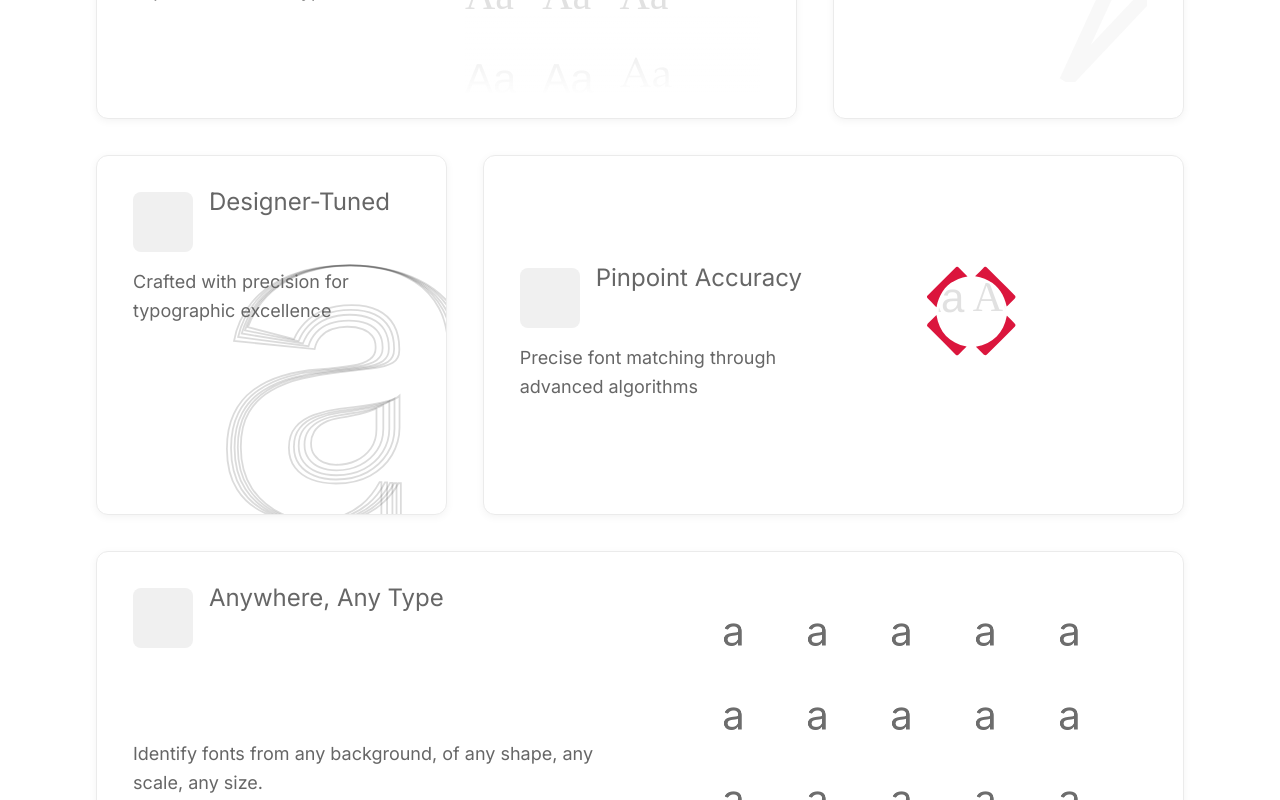
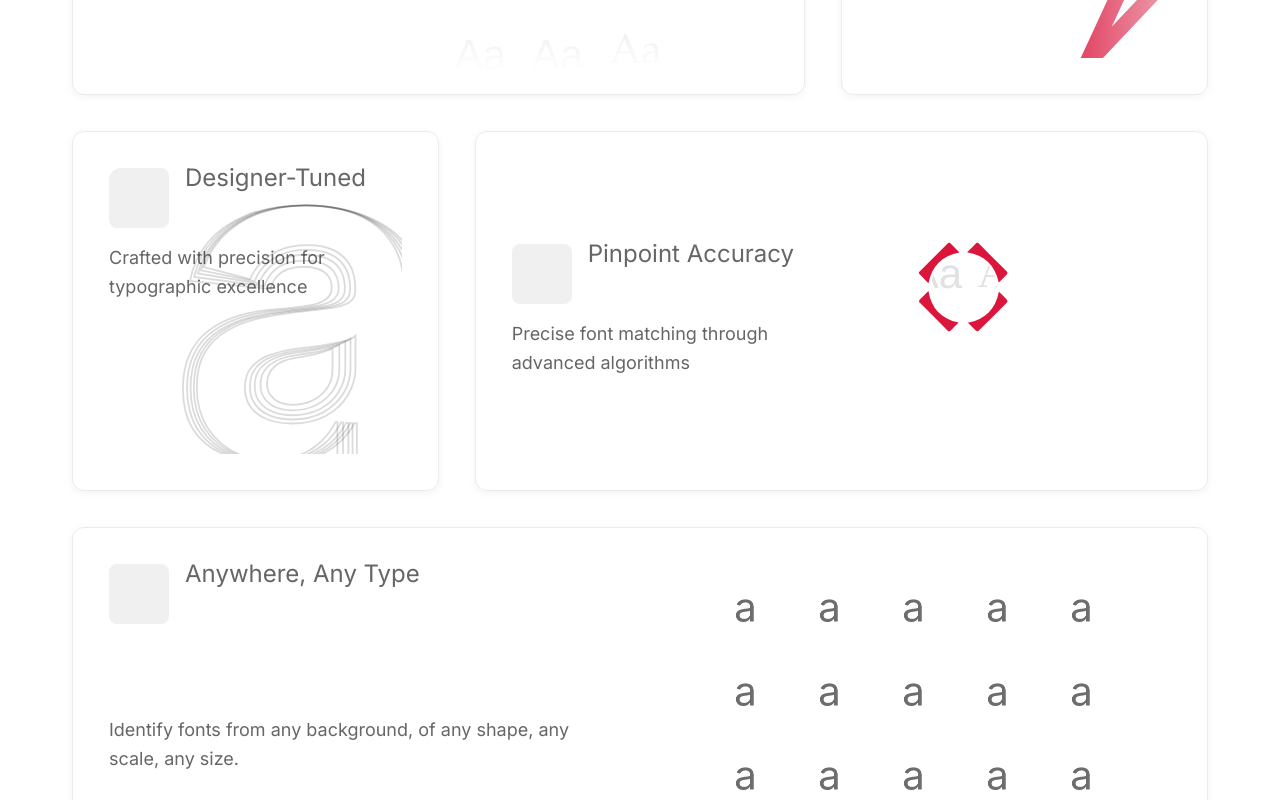
Before and after one commit to ajamous1/my-type.ai, a Next.js app: page / in a window 1280 px wide. Shown: the part 1480-2280 px from the top of the page. Built offline with nearby package versions, Linux system fonts and the light colour scheme.

Commit message:
more responsiveness fixes

```diff
--- a/src/components/landing-page/assets/grid/DesignerTuned.tsx
+++ b/src/components/landing-page/assets/grid/DesignerTuned.tsx
@@ -2,25 +2,23 @@
 
 import styles from '@/styles/BentoGrid.module.css';
 
-
+interface DesignerTunedCardProps {
+  title?: string;
+  description?: string;
+  size?: 'default' | 'small' | 'large' | 'full';
+}
 
 export default function DesignerTunedCard({
-  title = "Designer Tuned",
-  description = "Hover over the letter A to see the effect",
+  title = 'Designer Tuned',
+  description = 'Hover over the letter A to see the effect',
   size = 'default',
-}) {
+}: DesignerTunedCardProps) {
   return (
-    <div className={`${styles.bentoCard} ${styles.designerTunedCard} ${styles[size]}`}>
-    <div className={styles.cardContent}>
-      <div className={styles.cardHeader}>
-        <div className={styles.thumbnail}></div>
-        <h3 className={styles.title}>{title}</h3>
-      </div>
-      <p className={styles.description}>{description}</p>
-    </div>
-
-    <div className={styles.letterBackground}>
-      <svg
+    <div className={`${styles.bentoCard} ${styles[size]}`}>
+      <div className={styles.clippedCard}>
+        {/* SVG Background */}
+        <div className={styles.letterBackground}>
+        <svg
         className={styles.letterSvg}
         xmlns="http://www.w3.org/2000/svg"
         viewBox="0 0 399.15 431.73"
@@ -77,18 +75,18 @@ export default function DesignerTunedCard({
           />
 
 
+          </svg>
+        </div>
 
-
-
-
-
-
-
-
-        </svg>
+        {/* Text Content */}
+        <div className={styles.overlayContent}>
+          <div className={styles.cardHeader}>
+            <div className={styles.thumbnail}></div>
+            <h3 className={styles.title}>{title}</h3>
+          </div>
+          <p className={styles.description}>{description}</p>
+        </div>
       </div>
-
-
     </div>
   );
 }
--- a/src/styles/BentoGrid.module.css
+++ b/src/styles/BentoGrid.module.css
@@ -1,8 +1,9 @@
+/* === CORE LAYOUT AND STRUCTURE === */
+
 .bentoSection {
   width: 100%;
   max-width: 1800px;
   margin: 0 auto;
-  padding: 24px;
   user-select: none;
 }
 
@@ -49,28 +50,33 @@
   margin: 0;
 }
 
-.bentoCard p {
+.bentoCard p,
+.description {
   font-size: 18px;
   color: #666;
   font-family: 'Inter', sans-serif;
   margin: 0;
 }
 
-/* Grid Layouts */
-.desktopGrid {
+.desktopGrid,
+.tabletGrid,
+.mobileGrid {
   display: flex;
   flex-direction: column;
   gap: 36px;
   width: 100%;
 }
 
-.topRow, .bottomRow, .fullWidthRow {
+.topRow,
+.bottomRow,
+.fullWidthRow,
+.twoCol {
   display: grid;
   gap: 36px;
   width: 100%;
 }
 
-.topRow, .bottomRow {
+.topRow {
   grid-template-columns: 2fr 1fr;
 }
 
@@ -82,58 +88,14 @@
   grid-template-columns: 1fr;
 }
 
-.tabletGrid {
-  display: flex;
-  flex-direction: column;
-  gap: 36px;
-  width: 100%;
+.twoCol {
+  grid-template-columns: 1fr 1fr;
 }
 
-.twoCol {
-  display: grid;
-  grid-template-columns: 1fr 1fr;
-  gap: 36px;
-}
-
-/* Tablet specific adjustments */
-@media (max-width: 768px) and (min-width: 501px) {
-  .tabletGrid .large {
-    width: 100%;
-    grid-column: 1 / -1;
-  }
-
-  .tabletGrid .full {
-    width: 100%;
-  }
-
-  .tabletGrid .small {
-    width: 100%;
-    height: 250px;
-    min-height: 250px;
-  }
-
-  /* Fix for Designer-Tuned card content */
-  .tabletGrid .twoCol .designerTunedCard {
-    min-height: 250px;
-    height: 250px;
-  }
-
-  .letterBackground {
-    width: 180px;
-    height: 220px;
-    bottom: -40px;
-    right: -15px;
-  }
-}
-
-.mobileGrid {
-  display: flex;
-  flex-direction: column;
-  gap: 24px;
-  width: 100%;
-}
-
-.large, .small, .full, .default {
+.large,
+.small,
+.default,
+.full {
   height: 360px;
 }
 
@@ -154,22 +116,44 @@
   min-height: 260px;
 }
 
-/* Media queries for responsive adjustments */
+/* === RESPONSIVE STYLES === */
+
 @media (max-width: 768px) and (min-width: 501px) {
-  .bentoSection {
-    padding: 16px;
+  .tabletGrid .large {
+    width: 100%;
+    grid-column: 1 / -1;
+  }
+
+  .tabletGrid .full {
+    width: 100%;
+  }
+
+  .tabletGrid .small {
+    width: 100%;
+    height: 250px;
+    min-height: 250px;
+  }
+
+
+  .letterBackground {
+    width: 180px;
+    height: 220px;
+    bottom: -40px;
+    right: -15px;
   }
 
   .bentoCard {
     padding: 30px;
   }
 
-  .large, .small, .full, .default {
+  .large,
+  .small,
+  .full,
+  .default {
     height: 300px;
     min-height: 300px;
   }
 
-  /* Fix for Designer-Tuned card in tablet view */
   .tabletGrid .twoCol .bentoCard {
     min-height: 250px;
     height: 250px;
@@ -204,13 +188,17 @@
     margin-top: 12px;
   }
 
-  .large, .small, .full, .default {
+  .large,
+  .small,
+  .full,
+  .default {
     height: 260px;
     min-height: 220px;
   }
 }
 
-/* Preserving animation styles from original CSS */
+/* === ANIMATIONS AND INTERACTIONS === */
+
 .cardContentRow {
   display: flex;
   flex-direction: row;
@@ -226,7 +214,6 @@
   justify-content: center;
 }
 
-/* === FONT SCROLLING === */
 .fallingTextContainer {
   position: relative;
   overflow: hidden;
@@ -250,13 +237,7 @@
 }
 
 .fallingTextContainer:hover .fallingText {
-  background: radial-gradient(
-    circle at var(--el-mouse-x, 50%) var(--el-mouse-y, 50%),
-    rgba(220, 20, 60, 1) 0%,
-    rgba(220, 20, 60, 0.8) 30%,
-    rgba(220, 20, 60, 0.4) 60%,
-    rgba(51, 51, 51, 0.15) 80%
-  );
+  background: radial-gradient(circle at var(--el-mouse-x, 50%) var(--el-mouse-y, 50%), rgba(220, 20, 60, 1) 0%, rgba(220, 20, 60, 0.8) 30%, rgba(220, 20, 60, 0.4) 60%, rgba(51, 51, 51, 0.15) 80%);
   background-clip: text;
   -webkit-background-clip: text;
   color: transparent;
@@ -283,7 +264,6 @@
   100% { transform: translateY(0); }
 }
 
-/* Blur Fades */
 .topBlur, .bottomBlur {
   position: absolute;
   left: 0;
@@ -333,7 +313,6 @@
   transition: filter 0.2s ease, opacity 0.3s ease;
 }
 
-/* Red animated path */
 .redZap {
   stroke-dasharray: 300;
   stroke-dashoffset: 300;
@@ -342,20 +321,16 @@
   transition: stroke-dashoffset 0.4s ease-in-out;
 }
 
-/* Zap in */
 .bentoCard:hover .redZap {
   animation: zapForward 1.2s forwards ease-in-out;
 }
 
-/* Zap out */
 .bentoCard:not(:hover) .redZap {
   animation: zapReverse 0.7s forwards ease-in-out;
 }
 
-/* CHARGED GLOW EFFECT */
 .bentoCard:hover .grayBolt {
-  animation: glowCharge 0.4s steps(2, end) 1.1s 2,
-             boltGlow 0.6s ease-out 1.9s forwards;
+  animation: glowCharge 0.4s steps(2, end) 1.1s 2, boltGlow 0.6s ease-out 1.9s forwards;
 }
 
 .bentoCard:not(:hover) .grayBolt {
@@ -363,25 +338,22 @@
   filter: none;
 }
 
-/* === Animations === */
 @keyframes zapForward {
   from { stroke-dashoffset: 300; }
-  to   { stroke-dashoffset: 0; }
+  to { stroke-dashoffset: 0; }
 }
 
 @keyframes zapReverse {
   from { stroke-dashoffset: 0; }
-  to   { stroke-dashoffset: 300; }
+  to { stroke-dashoffset: 300; }
 }
 
-/* Flicker pulse — sharp tension flashes */
 @keyframes glowCharge {
-  0%   { filter: drop-shadow(0 0 2px #DC143C); }
-  50%  { filter: drop-shadow(0 0 12px #DC143C); }
+  0% { filter: drop-shadow(0 0 2px #DC143C); }
+  50% { filter: drop-shadow(0 0 12px #DC143C); }
   100% { filter: drop-shadow(0 0 3px #DC143C); }
 }
 
-/* Final sustained glow */
 @keyframes boltGlow {
   from {
     filter: drop-shadow(0 0 10px #DC143C);
@@ -393,7 +365,6 @@
   }
 }
 
-/* === Pinpoint Accuracy === */
 .pinpointContainer {
   position: relative;
   display: flex;
@@ -404,17 +375,8 @@
   width: 100%;
   overflow: visible;
   z-index: 1;
-
-  /* The mask is now ONLY for the circle reveal effect */
-  mask-image: radial-gradient(
-    circle 34px at var(--mask-x, 50%) var(--mask-y, 50%),
-    white 95%, transparent 100%
-  );
-  -webkit-mask-image: radial-gradient(
-    circle 34px at var(--mask-x, 50%) var(--mask-y, 50%),
-    white 95%, transparent 100%
-  );
-
+  mask-image: radial-gradient(circle 34px at var(--mask-x, 50%) var(--mask-y, 50%), white 95%, transparent 100%);
+  -webkit-mask-image: radial-gradient(circle 34px at var(--mask-x, 50%) var(--mask-y, 50%), white 95%, transparent 100%);
   mask-repeat: no-repeat;
   -webkit-mask-repeat: no-repeat;
 }
@@ -452,14 +414,14 @@
 .rightColumn {
   flex: 1;
   position: relative;
-  cursor: crosshair
+  cursor: crosshair;
 }
 
 .gridAligner {
   position: absolute;
   top: 50%;
   left: 50%;
-  transform: translate(-50%, -75%); /* 🔥 Optical vertical correction */
+  transform: translate(-50%, -75%);
   pointer-events: none;
 }
 
@@ -497,10 +459,6 @@
   backface-visibility: hidden;
 }
 
-.designerTunedCard {
-  position: relative;
-  overflow: hidden;
-}
 
 .cardContent {
   position: relative;
@@ -522,7 +480,6 @@
   height: 100%;
 }
 
-/* Each path gets the same styling and hover effect */
 .svgPath {
   transition: stroke 0.3s ease, stroke-opacity 0.3s ease;
   stroke: #000;
@@ -530,14 +487,12 @@
   cursor: pointer;
 }
 
-/* Individual path hover */
 .svgPath:hover {
-  stroke: #DC143C; /* Crimson red */
+  stroke: #DC143C;
   stroke-opacity: 1;
   stroke-width: 3.5px;
 }
 
-/* Responsive adjustments for animations */
 @media (max-width: 1024px) {
   .fallingTextContainer {
     min-height: 250px;
@@ -564,7 +519,9 @@
   }
 }
 
-@media (max-width: 640px) {
+@media (max-width: 768px) {
+
+
   .fallingTextContainer {
     min-height: 200px;
     max-height: 260px;
@@ -591,3 +548,14 @@
     font-size: 60px;
   }
 }
+
+@media (max-width: 500px) {
+  .column,
+  .fallingTextContainer,
+  .strokeZapWrapper,
+  .airbnbLetterGrid,
+  .crosshair,
+  .letterBackground {  /* This hides the "A" animation in Designer-Tuned */
+    display: none !important;
+  }
+}
```
Also changed, not shown: src/components/landing-page/assets/grid/LightningBoltCard.tsx (line endings or trailing spaces).
